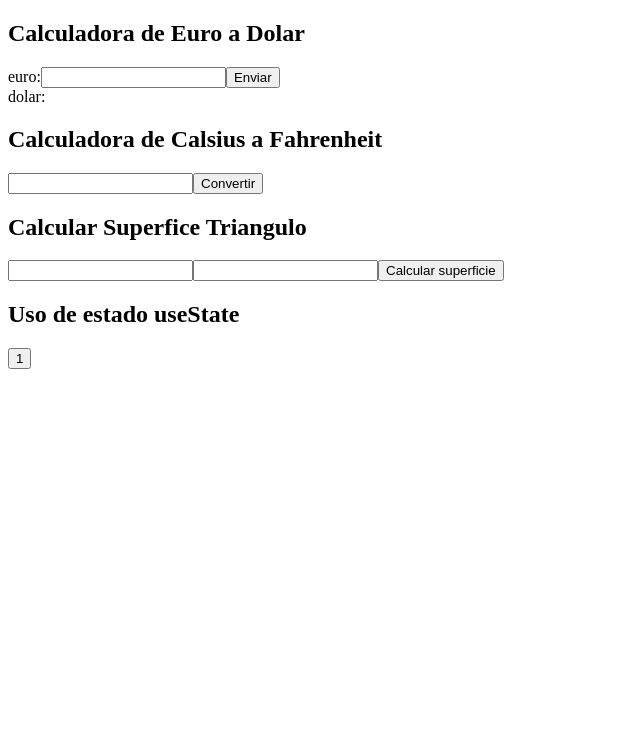
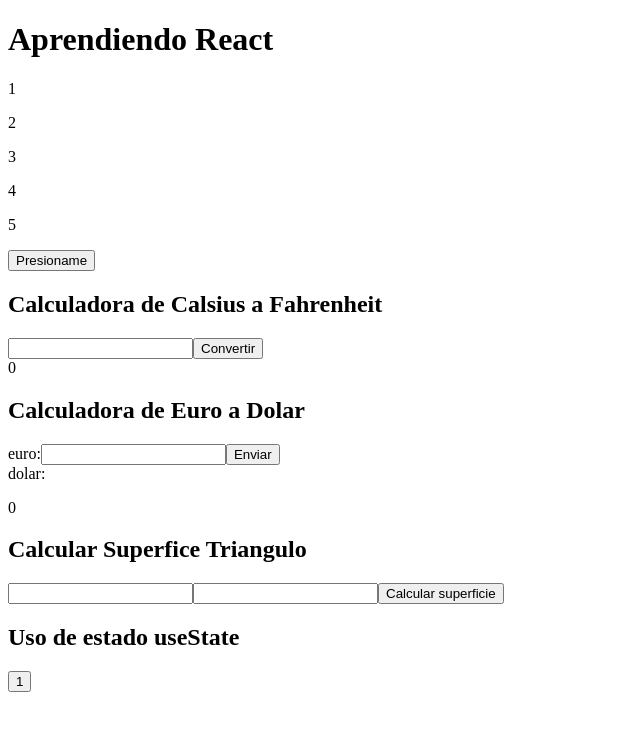
Before and after one commit to Cristian-Mansilla/ReactLearn, a React (Create React App) app: page / in a window 1280 px wide. Shown: the top 730 px of the page, without its empty margins (0-640 px from the left). Built offline with nearby package versions, Linux system fonts and the light colour scheme.

Commit message:
uso del estado useState

```diff
--- a/src/App.js
+++ b/src/App.js
@@ -1,50 +1,24 @@
-import { useRef } from "react";
-
 const App = () => {
-  const euro = useRef();
-  const dolar = useRef();
-
-  const convert = () => {
-    return (dolar.current.innerHTML = euro.current.value * 2);
+  const titulo = <h1>Aprendiendo React</h1>;
+  const btnAlert = () => {
+    alert("Saluda React");
   };
-
+  const array = [1, 2, 3, 4, 5];
   return (
-    <div>
-      <h2>Calculadora de Euro a Dolar</h2>
-      <label>
-        euro:<input type="text" ref={euro}></input>
-      </label>
-      <button onClick={convert}>Enviar</button>
+    <>
       <div>
-        <label>
-          dolar:<div ref={dolar}></div>
-        </label>
+        {titulo}
       </div>
-    </div>
+      <div>
+        {array.map((elem,key)=>{
+          return <p key={key}>{elem}</p>
+        })}
+      </div>
+      <div>
+        <button onClick={btnAlert}>Presioname</button>
+      </div>
+    </>
   );
 };
 
-// const App = () => {
-//   const titulo = <h1>Aprendiendo React</h1>;
-//   const btnAlert = () => {
-//     alert("Saluda React");
-//   };
-//   const array = [1, 2, 3, 4, 5];
-//   return (
-//     <>
-//       <div>
-//         {titulo}
-//       </div>
-//       <div>
-//         {array.map((elem,key)=>{
-//           return <p key={key}>{elem}</p>
-//         })}
-//       </div>
-//       <div>
-//         <button onClick={btnAlert}>Presioname</button>
-//       </div>
-//     </>
-//   );
-// };
-
 export default App;
--- /dev/null
+++ b/src/Dolar.js
@@ -0,0 +1,30 @@
+import { useRef, useState } from "react";
+const Dolar = () => {
+    const euro = useRef();
+    const [dolar, setDolar] = useState(0);
+    // const dolar = useRef();
+
+    const convert = () => {
+        // return (dolar.current.innerHTML = euro.current.value * 2);
+        const euroToDolar = euro.current.value * 2;
+      return (setDolar(euroToDolar));
+    };
+
+    return (
+      <div>
+        <h2>Calculadora de Euro a Dolar</h2>
+        <label>
+          euro:<input type="text" ref={euro}></input>
+        </label>
+        <button onClick={convert}>Enviar</button>
+        <div>
+          <label>
+            {/* dolar:<div ref={dolar}></div> */}
+            dolar:<p>{dolar}</p>
+          </label>
+        </div>
+      </div>
+    );
+  };
+
+export default Dolar;
--- a/src/SupTriangulo.js
+++ b/src/SupTriangulo.js
@@ -1,12 +1,14 @@
-import { useRef } from "react";
+import { useRef, useState } from "react";
 
 const Superficie = () => {
   const ancho = useRef();
   const alto = useRef();
-  const superficie = useRef();
+  // const superficie = useRef();
+  const [superficie, setSuperficie] = useState();
   const calcularSuperficie = () => {
-    superficie.current.innerHTML = ancho.current.value * alto.current.value;
-    return superficie;
+    const superficie = ancho.current.value * alto.current.value;
+    // superficie.current.innerHTML = superficie;
+    setSuperficie(superficie);
   };
 
   return (
@@ -15,7 +17,8 @@
       <input ref={ancho}></input>
       <input ref={alto}></input>
       <button onClick={calcularSuperficie}>Calcular superficie</button>
-      <div ref={superficie}></div>
+      {/* <div ref={superficie}></div> */}
+      <div>{superficie}</div>
     </>
   );
 };
--- a/src/Termostato.js
+++ b/src/Termostato.js
@@ -1,19 +1,23 @@
-import { useRef } from "react"
+import { useRef, useState } from "react"
 
 const Termostato = () => {
 
     const celsius = useRef();
-    const fahrenheit = useRef();
+    // const fahrenheit = useRef();
+    const [fahrenheit, setFahrenheit] = useState(0);
 
     const convert = () => {
-        fahrenheit.current.innerHTML = celsius.current.value*9/5+32
+        const celsiusToFahrenheit = celsius.current.value*9/5+32;
+        // fahrenheit.current.innerHTML = celsiusToFahrenheit;
+        return setFahrenheit(celsiusToFahrenheit);
     }
 
     return <>
     <h2>Calculadora de Calsius a Fahrenheit</h2>
     <input ref={celsius}></input>
     <button onClick={convert}>Convertir</button>
-    <div ref={fahrenheit}></div>
+    {/* <div ref={fahrenheit}></div> */}
+    <div>{fahrenheit}</div>
     </>
 }
 
--- a/src/index.js
+++ b/src/index.js
@@ -4,12 +4,14 @@
 import Termostato from './Termostato';
 import Superficie from './SupTriangulo';
 import Estados from './Estados';
+import Dolar from './Dolar';
 
 const root = ReactDOM.createRoot(document.getElementById('root'));
 root.render(
   <React.StrictMode>
     <App />
     <Termostato/>
+    <Dolar />
     <Superficie />
     <Estados />
   </React.StrictMode>
```
